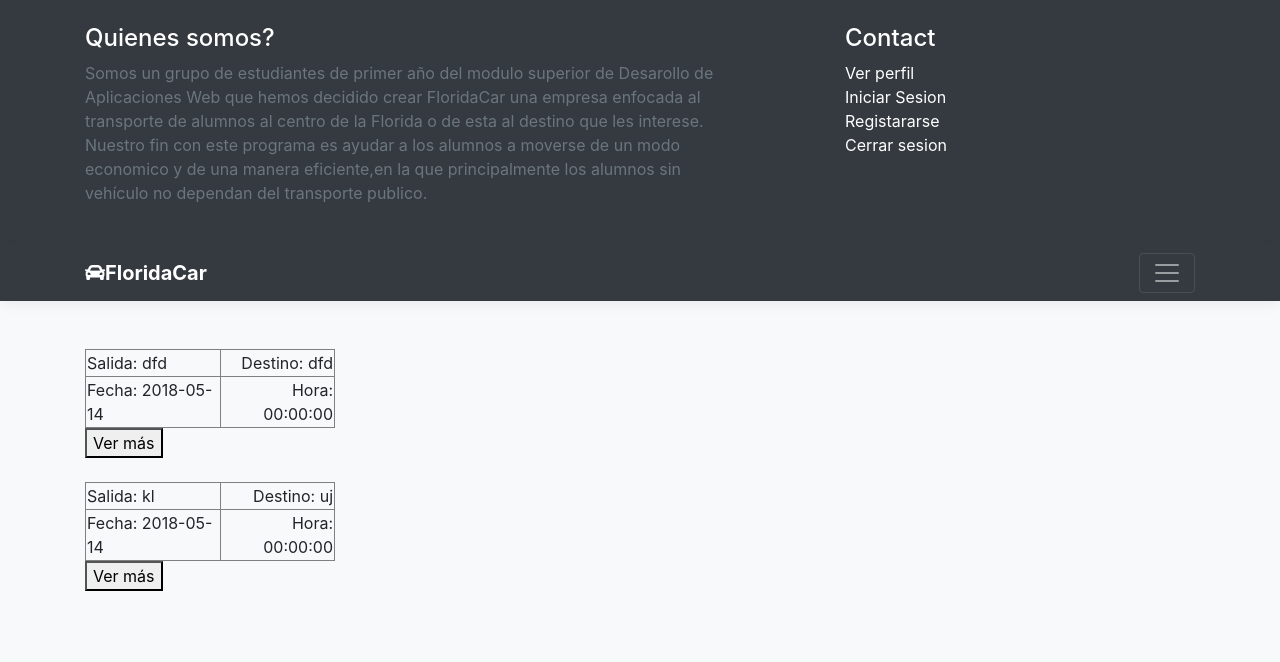
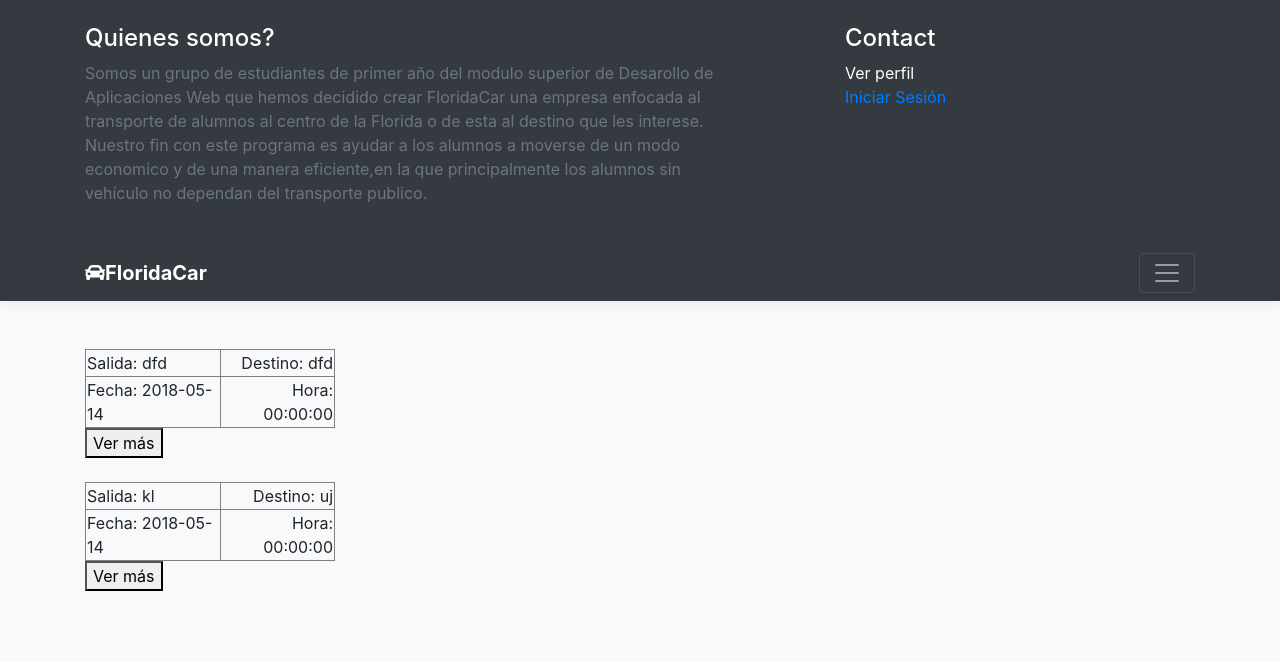
Before and after one commit to Pjorda96/lolitos, a PHP site: page /public/1index.php in a window 1280 px wide, after a click that opens the changed part. Shown: the top 662 px of the page. Run offline with PHP 8.4, Linux system fonts and the light colour scheme; the visitor is signed in with stand-in values (Sample User, id 1); data comes from the database, SQL or seed files in the repository; some libraries are stand-ins or nearby versions.

Commit message:
cambios en sesion

```diff
--- a/Floridacar/public/1index.php
+++ b/Floridacar/public/1index.php
@@ -1,7 +1,12 @@
 <?php
 require_once __DIR__.'/../vendor/autoload.php';
 use Car\models\Usuario;
+use Car\models\Session;
+
 $tarjeta= new Usuario();
 $filasTarjetas=$tarjeta->listatarjetas();
+
+$sesion= new Session();
+$_SESSION['usuario']='';
+
 include_once("views/indexview.php");
- ?>
--- a/Floridacar/public/views/indexview.php
+++ b/Floridacar/public/views/indexview.php
@@ -40,9 +40,11 @@
               <h4 class="text-white">Contact</h4>
               <ul class="list-unstyled">
                 <li><a href="perfil.php" class="text-white">Ver perfil</a></li>
-                <li><a href="login.php" class="text-white">Iniciar Sesion</a></li>
-                <li><a href="" class="text-white">Registararse</a></li>
-                <li><a href="#" class="text-white">Cerrar sesion</a></li>
+                <?php if ($_SESSION['admin']!=''){
+                    echo '<li><a href=\"login.php\" class=\"text-white\">Iniciar Sesión</a></li>';
+                }else {
+                    echo '<li><a href=\"cerrarSesion.php\" class=\"text-white\">Cerrar Sesión</a></li>';
+                }?>
               </ul>
             </div>
           </div>
```
Also changed, not shown: Floridacar/public/cerrarSesion.php (added, +15 -0 lines).
